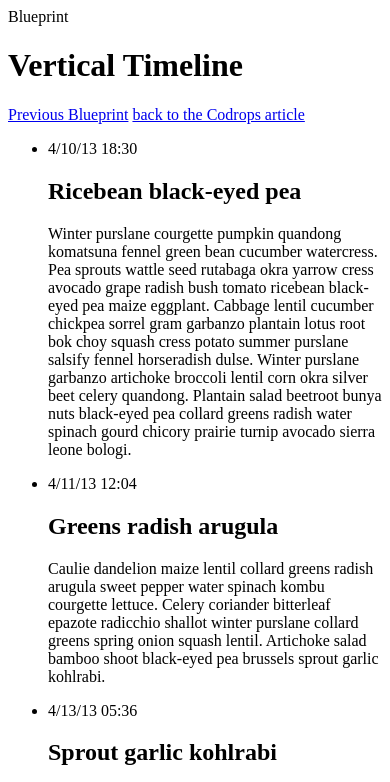
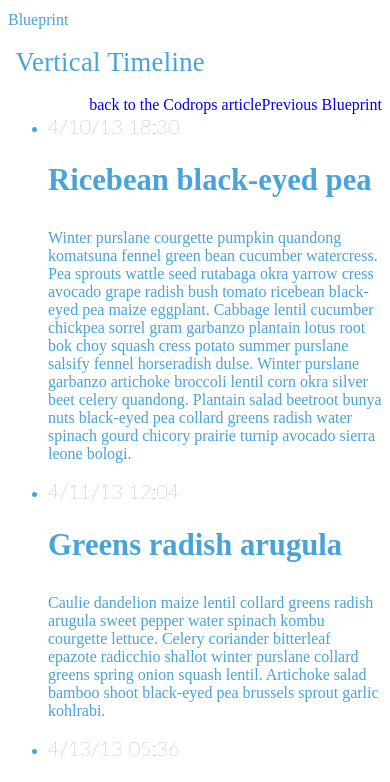
Before and after one commit to ericquayson/TIY-Assignments, a website: page VerticalTimeline/index.html in a window 390 px wide. Shown: the top 782 px of the page. Drawn offline with Linux system fonts and the light colour scheme.

Commit message:
updating responsive

```diff
--- a/MultiColumnForm/css/desktop.css
+++ b/MultiColumnForm/css/desktop.css
@@ -15,5 +15,34 @@
   and (min-resolution: 192dpi) {
 }
 
+body {
 
-/* I found this code on csstrickery.com
+}
+
+div {
+
+}
+
+.main {
+
+}
+
+h1 {
+
+}
+
+nav {
+
+}
+
+.bp-icon {
+
+}
+
+.cbp-mc-form {
+
+}
+
+.cbp-mc-submit {
+
+}
--- a/MultiColumnForm/css/mobile.css
+++ b/MultiColumnForm/css/mobile.css
@@ -17,3 +17,35 @@
   and (orientation: landscape) {
 
 }
+
+body {
+
+}
+
+div {
+
+}
+
+.main {
+
+}
+
+h1 {
+
+}
+
+nav {
+
+}
+
+.bp-icon {
+
+}
+
+.cbp-mc-form {
+
+}
+
+.cbp-mc-submit {
+
+}
--- a/MultiColumnForm/css/tablet.css
+++ b/MultiColumnForm/css/tablet.css
@@ -17,6 +17,8 @@
 
     }
 
+
+
     /* Landscape */
 
     @media only screen
@@ -25,4 +27,36 @@
       and (-webkit-min-device-pixel-ratio: 1)
       and (orientation: landscape) {
 
+      }
+
+body {
+
     }
+
+div {
+
+    }
+
+.main {
+
+    }
+
+h1 {
+
+    }
+
+nav {
+
+    }
+
+.bp-icon {
+
+    }
+
+.cbp-mc-form {
+
+    }
+
+.cbp-mc-submit {
+
+    }
--- a/VerticalTimeline/css/desktop.css
+++ b/VerticalTimeline/css/desktop.css
@@ -15,5 +15,36 @@
   and (min-resolution: 192dpi) {
 }
 
+body {
+
+}
+
+div {
+
+}
+
+.main {
+
+}
+
+h1 {
+
+}
+
+nav {
+
+}
+
+.bp-icon {
+
+}
+
+.cbp-mc-form {
+
+}
+
+.cbp-mc-submit {
+
+}
 
 /* I found this code on csstrickery.com
--- a/VerticalTimeline/css/mobile.css
+++ b/VerticalTimeline/css/mobile.css
@@ -1,4 +1,4 @@
-/* Responsive layout for iPhones */
+/* Responsive layout */
 
 /* ----------- iPhone 4 and 4S ----------- */
 
@@ -22,33 +22,6 @@
 @media only screen
   and (min-device-width: 320px)
   and (max-device-width: 480px)
-  and (-webkit-min-device-pixel-ratio: 2)
-  and (orientation: landscape) {
-
-}
-
-/* ----------- iPhone 5 and 5S ----------- */
-
-/* Portrait and Landscape */
-@media only screen
-  and (min-device-width: 320px)
-  and (max-device-width: 568px)
-  and (-webkit-min-device-pixel-ratio: 2) {
-
-}
-
-/* Portrait */
-@media only screen
-  and (min-device-width: 320px)
-  and (max-device-width: 568px)
-  and (-webkit-min-device-pixel-ratio: 2)
-  and (orientation: portrait) {
-}
-
-/* Landscape */
-@media only screen
-  and (min-device-width: 320px)
-  and (max-device-width: 568px)
   and (-webkit-min-device-pixel-ratio: 2)
   and (orientation: landscape) {
 
@@ -109,3 +82,35 @@
   and (orientation: landscape) {
 
 }
+
+body {
+
+}
+
+div {
+
+}
+
+.main {
+
+}
+
+h1 {
+
+}
+
+nav {
+
+}
+
+.bp-icon {
+
+}
+
+.cbp-mc-form {
+
+}
+
+.cbp-mc-submit {
+
+}
--- a/VerticalTimeline/css/styles.css
+++ b/VerticalTimeline/css/styles.css
@@ -0,0 +1,75 @@
+/* Main Style */
+
+body {
+  padding-top: 3px;
+  color: #47A3DA
+
+}
+
+/* icons */
+
+@font-face {
+  font-family: ;
+  src: url();
+}
+
+/* Styling the time on the page */
+
+time {
+  font-family: 'Lato', sans-serif;
+  color: #288BC6;
+  font-size: 25px;
+  font-weight: lighter;
+  font-style: normal;
+}
+
+time.cbp_tmtime {
+  font-family: 'Lato', sans-serif;
+  color: #808080;
+  font-size: 15pt;
+  font-weight: lighter;
+  font-stlye: normal;
+}
+
+time.cbp_tmtime.
+/* Main Container that hold most of the ino */
+
+.main {
+  background-color: #47A3DA;
+  color: white;
+  box-sizing: border-box;
+  border-radius: 2px solid;
+  padding-top: 5px;
+  text-align: center;
+
+}
+
+/* Webpage Header */
+
+h1 {
+  font-style: normal;
+  font-weight: lighter;
+  font-size: 20pt;
+  letter-spacing: .3px;
+  padding-left: 2%;
+
+}
+
+/* Styling the nav */
+
+nav a {
+  text-decoration: none;
+  float: right;
+}
+
+/* Styling of the header */
+
+h2 {
+  font-size: 23pt;
+  box-sizing: border-box;
+  border-bottom: white solid 2px;
+  text-decoration: none;
+  padding-bottom: 3px;
+}
+
+/* Main content */
--- a/VerticalTimeline/css/tablet.css
+++ b/VerticalTimeline/css/tablet.css
@@ -65,3 +65,35 @@
       and (-webkit-min-device-pixel-ratio:1) {
 
       }
+
+body {
+
+      }
+
+div {
+
+      }
+
+.main {
+
+      }
+
+h1 {
+
+      }
+
+nav {
+
+      }
+
+.bp-icon {
+
+      }
+
+.cbp-mc-form {
+
+      }
+
+.cbp-mc-submit {
+
+      }
```
Also changed, not shown: TodoMVC/index.html (+2 -0 lines), TodoMVC/js/app.js (+24 -0 lines).
